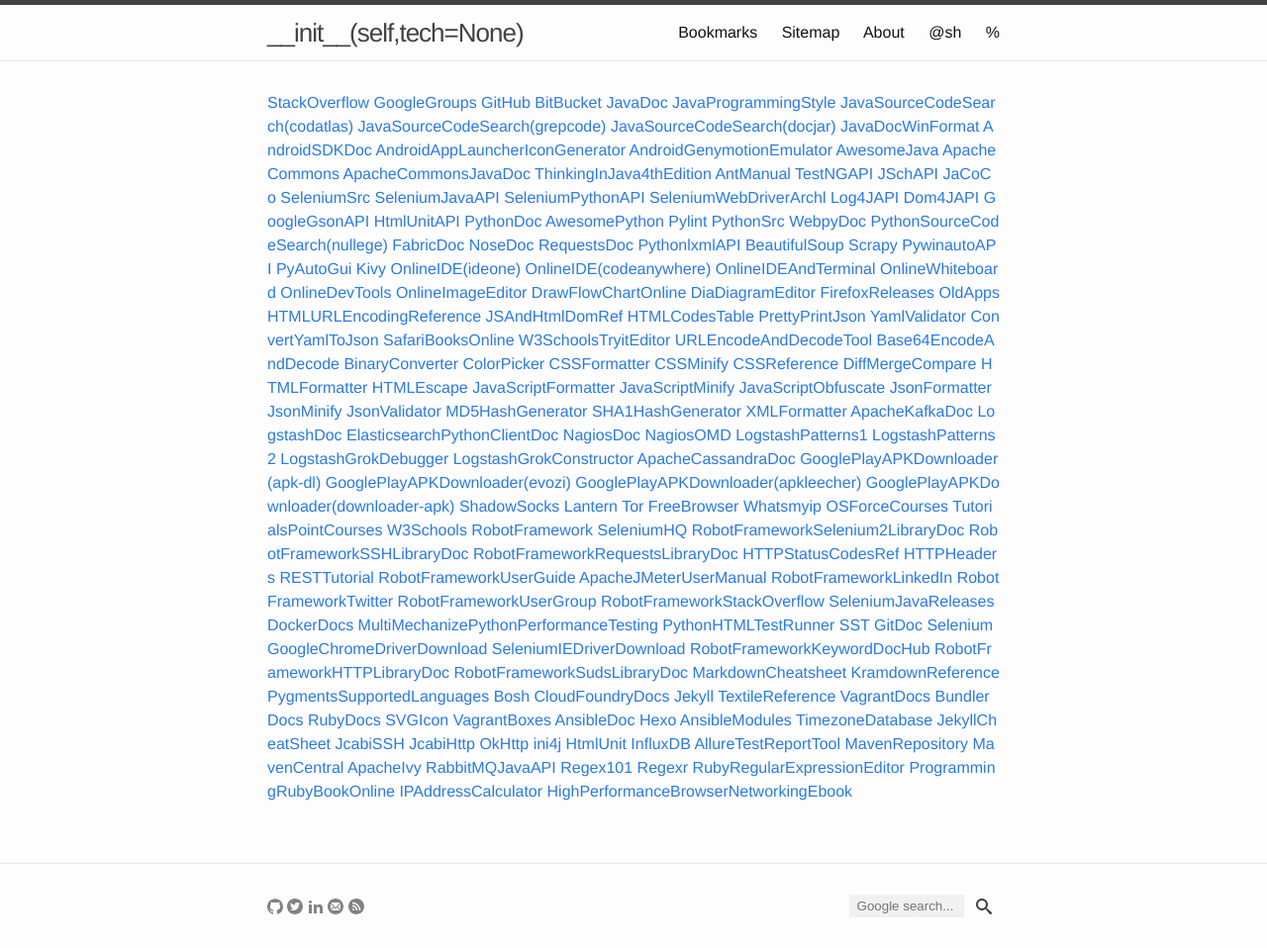
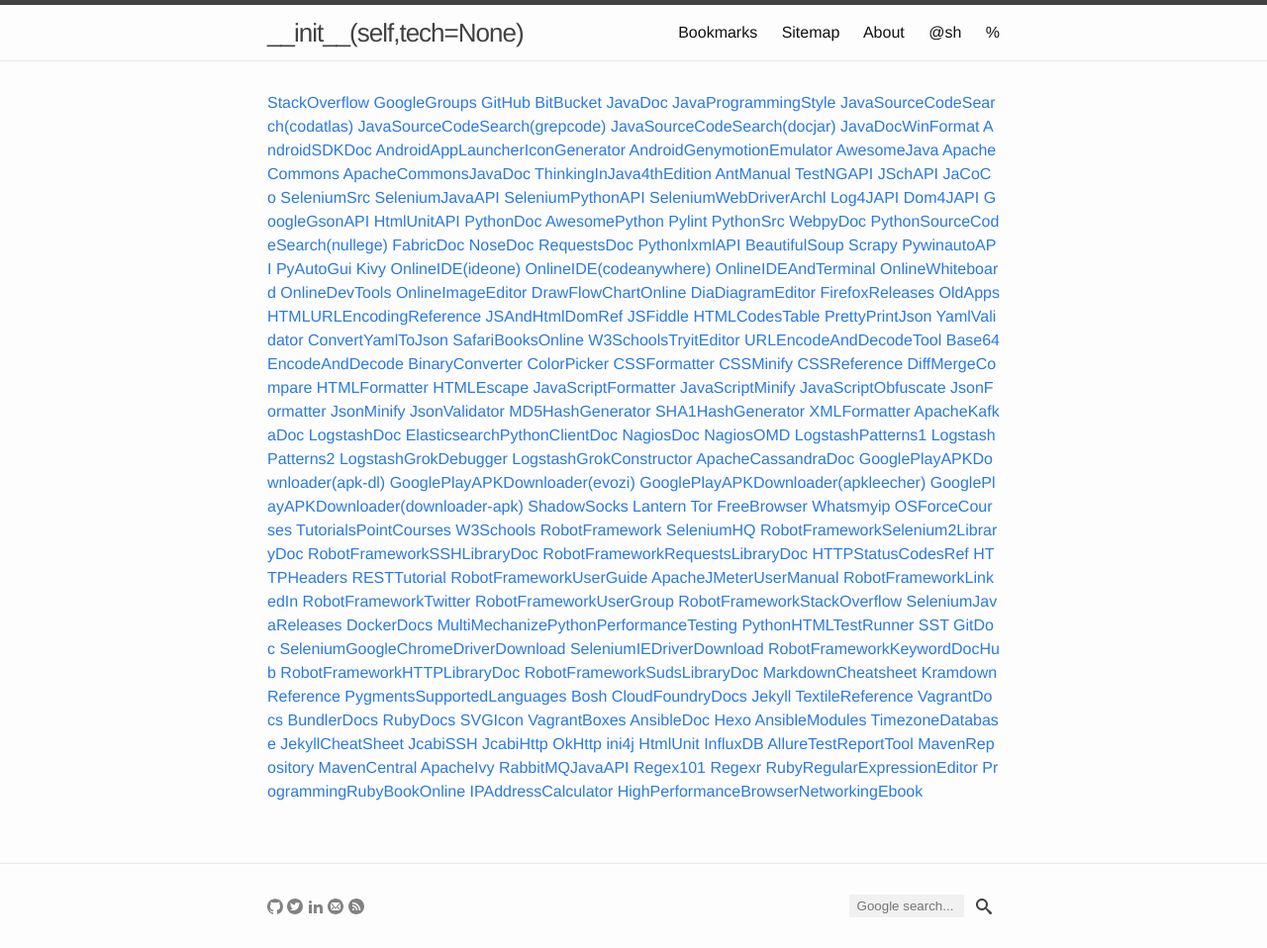
Before and after one commit to yuan-jiang/yuan-jiang.github.io, a Jekyll site: the page built from bookmarks.md, in a window 1280 px wide. Shown: the whole page at 99% size. Built offline with Jekyll 4.4.1, drawn with Linux system fonts in a browser that asks for light colours.

Commit message:
Update bookmarks.yml

```diff
--- a/_data/bookmarks.yml
+++ b/_data/bookmarks.yml
@@ -110,6 +110,8 @@
   link: http://www.w3schools.com/tags/ref_urlencode.asp
 - description: JSAndHtmlDomRef
   link: http://www.w3schools.com/jsref/default.asp
+- description: JSFiddle
+  link: https://jsfiddle.net/
 - description: HTMLCodesTable
   link: http://www.ascii.cl/htmlcodes.htm
 - description: PrettyPrintJson
```
